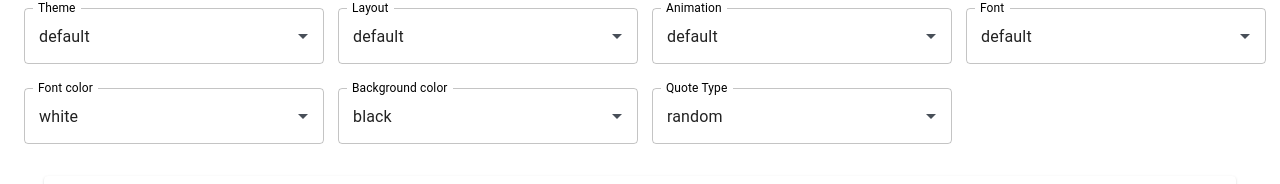
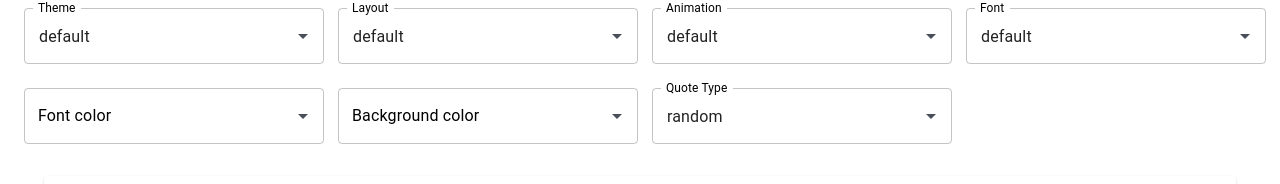
Before and after one commit to shravan20/github-readme-quotes, a React (Create React App) app in the folder frontend/: page / in a window 1280 px wide. Shown: the part 325-509 px from the top of the page. Built offline with nearby package versions, Linux system fonts and the light colour scheme; no server answers.

Commit message:
disable mandatory selection of font and bg color

```diff
--- a/frontend/src/components/Pages/Home/index.js
+++ b/frontend/src/components/Pages/Home/index.js
@@ -11,8 +11,8 @@ const Home = () => {
     const [animation, setAnimation] = useState(animations[0]);
     const [layout, setLayout] = useState(layouts[0]);
     const [font, setFont] = useState(fonts[0]);
-    const [fontColor, setFontColor] = useState("white");
-    const [bgColor, setBgColor] = useState("black");
+    const [fontColor, setFontColor] = useState();
+    const [bgColor, setBgColor] = useState();
     const [quoteType, setQuoteType] = useState("random");
 
     return (
@@ -94,8 +94,7 @@ const Home = () => {
                         value={fontColor}
                         style={{ width: 300 }}
                         onChange={(_event, newValue) => {
-                            if (newValue != null)
-                                setFontColor(newValue)
+                            setFontColor(newValue)
                         }}
                         renderInput={(params) => <TextField {...params} label="Font color" placeholder="Select a color" variant="outlined" />}
                     />
@@ -107,8 +106,7 @@ const Home = () => {
                         value={bgColor}
                         style={{ width: 300 }}
                         onChange={(_event, newValue) => {
-                            if (newValue != null)
-                                setBgColor(newValue)
+                            setBgColor(newValue)
                         }}
                         renderInput={(params) => <TextField {...params} label="Background color" placeholder="Select a color" variant="outlined" />}
                     />
```
